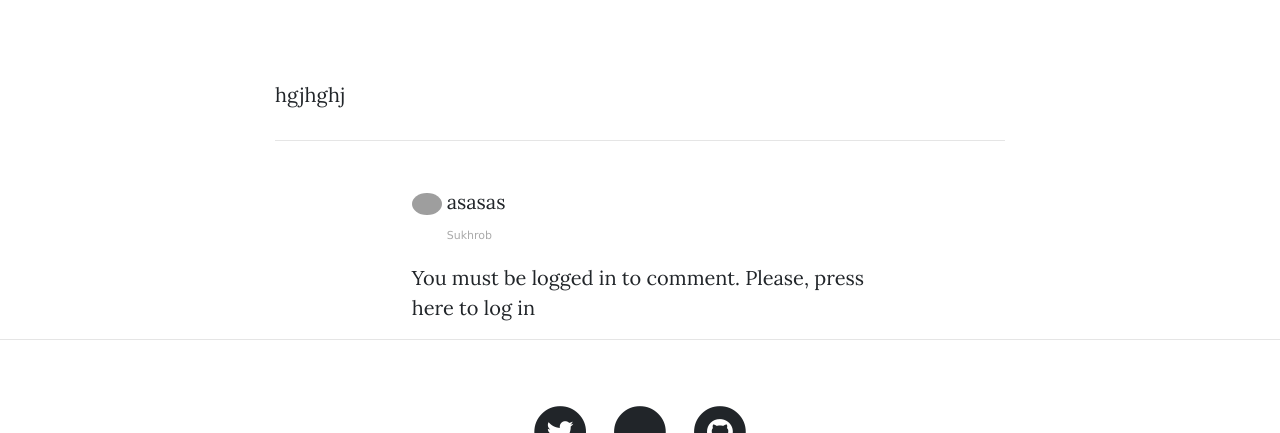
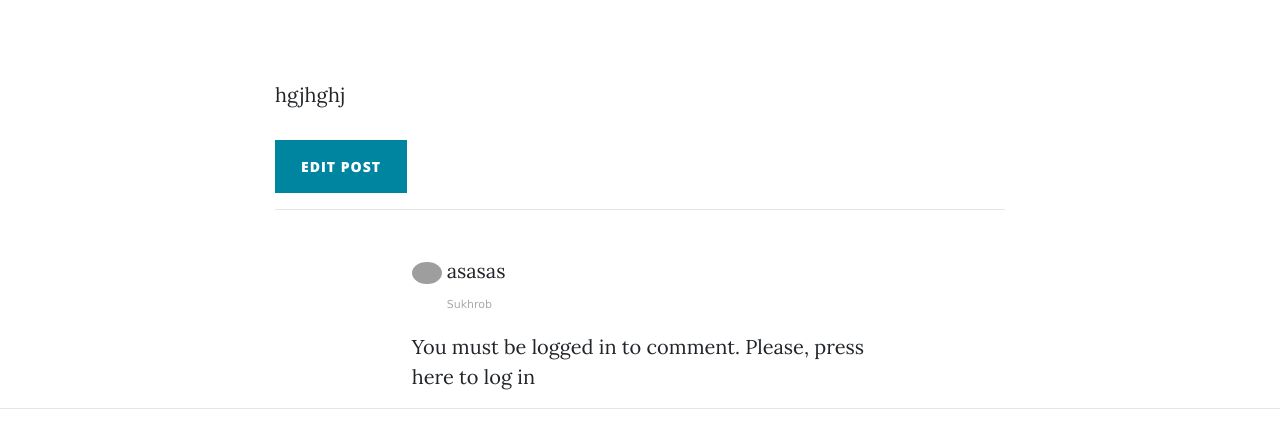
Before and after one commit to Ikromov247/flask-blog, a Flask app: page /post/1 in a window 1280 px wide. Shown: the part 693-1126 px from the top of the page. Run offline with Flask 2, Linux system fonts and the light colour scheme; data comes from the database, SQL or seed files in the repository; some libraries are stand-ins or nearby versions; grey boxes are pictures that could not be loaded.

Commit message:
Add an edit button to all posts

```diff
--- a/main.py
+++ b/main.py
@@ -176,8 +176,8 @@ def add_new_post():
         return redirect(url_for("get_all_posts"))
     return render_template("make-post.html", form=form)
 
+@is_admin
 @app.route("/edit-post/<int:post_id>", methods=["GET", "POST"])
-@is_admin
 def edit_post(post_id):
     post = BlogPost.query.get(post_id)
     edit_form = CreatePostForm(
@@ -199,8 +199,8 @@ def edit_post(post_id):
     return render_template("make-post.html", form=edit_form)
 
 
+@is_admin
 @app.route("/delete/<int:post_id>")
-# @is_admin
 def delete_post(post_id):
     post_to_delete = BlogPost.query.get(post_id)
     db.session.delete(post_to_delete)
--- a/templates/post.html
+++ b/templates/post.html
@@ -24,13 +24,21 @@
       <div class="row">
         <div class="col-lg-8 col-md-10 mx-auto">
             {{ post.body|safe }}
+                <!-- Edit button -->
+            <form action="{{url_for('edit_post', post_id=post.id)}}" method="post">
+              <button type="submit" class="btn btn-primary">Edit post</button>
+            </form>
+
           <hr>
 
 
 
 
-<!--           Comments Area -->
-          <div class="col-lg-8 col-md-10 mx-auto comment">
+
+
+
+          <!--Comments Area -->
+            <div class="col-lg-8 col-md-10 mx-auto comment">
               <ul class="commentList">
                 {% for comment in comments%}
                 <li>
@@ -57,7 +65,7 @@
 
 
           </div>
-      </div>
+        </div>
     </div>
   </article>
 
```
